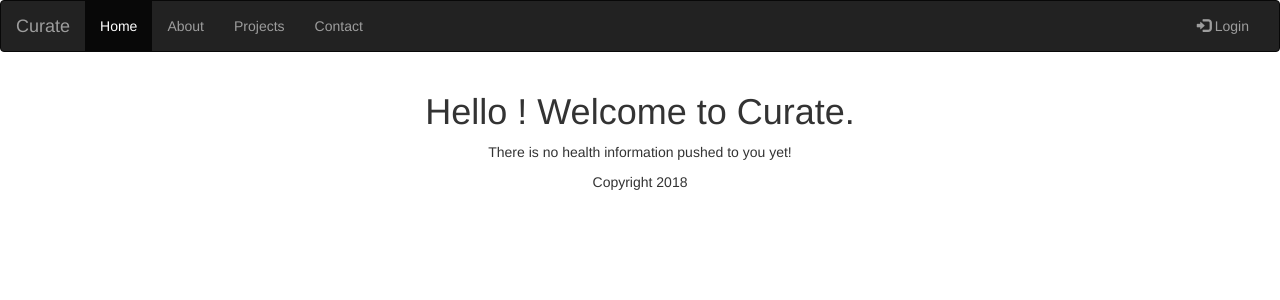
After one commit to Vchabs/cureate_api_web, a Django app: template templates/content_page.html in a window 1280 px wide. The commit adds this page. Shown: the top 300 px of the page. Run offline with Django 3.2, Linux system fonts and the light colour scheme; the template is opened without the code that fills it, so the values that code supplies are empty; some libraries are stand-ins or nearby versions.

Commit message:
full stack apprenticeship

```diff
--- a/dev/settings/base.py
+++ b/dev/settings/base.py
@@ -26,6 +26,7 @@ THIRD_PARTY_APPS=(
 LOCAL_APPS=('content',
     'demographics',
     'diseases',
+    'users'
  )
 
 INSTALLED_APPS = DJANGO_APPS + THIRD_PARTY_APPS + LOCAL_APPS
@@ -139,6 +140,8 @@ REST_FRAMEWORK={
 
 ### Django-allauth related settings ###
 
+AUTH_USER_MODEL = 'users.User'
+
 AUTHENTICATION_BACKENDS = (
     'django.contrib.auth.backends.ModelBackend',
 )
--- /dev/null
+++ b/templates/content_page.html
@@ -0,0 +1,73 @@
+<!DOCTYPE html>
+<html lang="en">
+<head>
+  <title>Bootstrap Example</title>
+  <meta charset="utf-8">
+  <meta name="viewport" content="width=device-width, initial-scale=1">
+  <link rel="stylesheet" href="https://maxcdn.bootstrapcdn.com/bootstrap/3.3.7/css/bootstrap.min.css">
+  <script src="https://ajax.googleapis.com/ajax/libs/jquery/3.3.1/jquery.min.js"></script>
+  <script src="https://maxcdn.bootstrapcdn.com/bootstrap/3.3.7/js/bootstrap.min.js"></script>
+  <link rel="stylesheet" href="styles.css">
+
+</head>
+<body>
+
+<nav class="navbar navbar-inverse">
+  <div class="container-fluid">
+    <div class="navbar-header">
+      <button type="button" class="navbar-toggle" data-toggle="collapse" data-target="#myNavbar">
+        <span class="icon-bar"></span>
+        <span class="icon-bar"></span>
+        <span class="icon-bar"></span>
+      </button>
+      <a class="navbar-brand" href="#">Curate</a>
+    </div>
+    <div class="collapse navbar-collapse" id="myNavbar">
+      <ul class="nav navbar-nav">
+        <li class="active"><a href="#">Home</a></li>
+        <li><a href="#">About</a></li>
+        <li><a href="#">Projects</a></li>
+        <li><a href="#">Contact</a></li>
+      </ul>
+      <ul class="nav navbar-nav navbar-right">
+        <li><a href="#"><span class="glyphicon glyphicon-log-in"></span> Login</a></li>
+      </ul>
+    </div>
+  </div>
+</nav>
+
+<div class="container text-center">
+  <div class="row content">
+    <div class="col-1-2 sidenav">
+    </div>
+    <div class="col-3-10">
+      <h1>Hello
+        {% if request.user.is_authenticated %}{{request.user.username}}{% endif %}! Welcome to Curate.
+      </h1>
+    </div>
+    <div class="col-3-10">
+      {% if content_list %}
+      <ul>
+        {% for article in content_list %}
+          <div class="jumbotron">
+            <h4>{{ article.title }}</h4>
+            <p>{{article.description}}</p>
+          </div>
+      </ul>
+        {% endfor %}
+      {% else %}
+        <p>There is no health information pushed to you yet!</p>
+      {% endif %}
+    </div>
+    <div class="col-11-12 sidenav">
+    </div>
+
+  </div>
+</div>
+
+<footer class="container-fluid text-center">
+  <p>Copyright 2018</p>
+</footer>
+
+</body>
+</html>
--- a/templates/home.html
+++ b/templates/home.html
@@ -12,9 +12,9 @@
     	</div>
 
       <div class="row marketing">
-      {% if object_list %}
+      {% if content_list %}
       <ul>
-      {% for article in object_list %}
+      {% for article in content_list %}
 <!--         <li>
  -->   <div class="jumbotron">
 
--- a/urls.py
+++ b/urls.py
@@ -32,6 +32,8 @@ urlpatterns = [
 
     path('accounts/', include('django.contrib.auth.urls')),
     url(r'^admin/', admin.site.urls),
-    url(r'^$',ContentListView.as_view(),name='home'),
+    # url(r'^$',ContentListView.as_view(),name='home'),
+    url(r'testContent/',ContentListView.as_view()),
+
 ]
 urlpatterns+=api_urls
```
Also changed, not shown: apps/content/views.py (+23 -5 lines), apps/users/management/commands/load_scenario_user_data.py (added, +33 -0 lines), apps/users/models.py (added, +17 -0 lines), docker-compose.yaml (+37 -1 lines), templates/style.css (added, +32 -0 lines), apps/users/migrations/0001_initial.py (added), apps/users/migrations/__init__.py (added).
